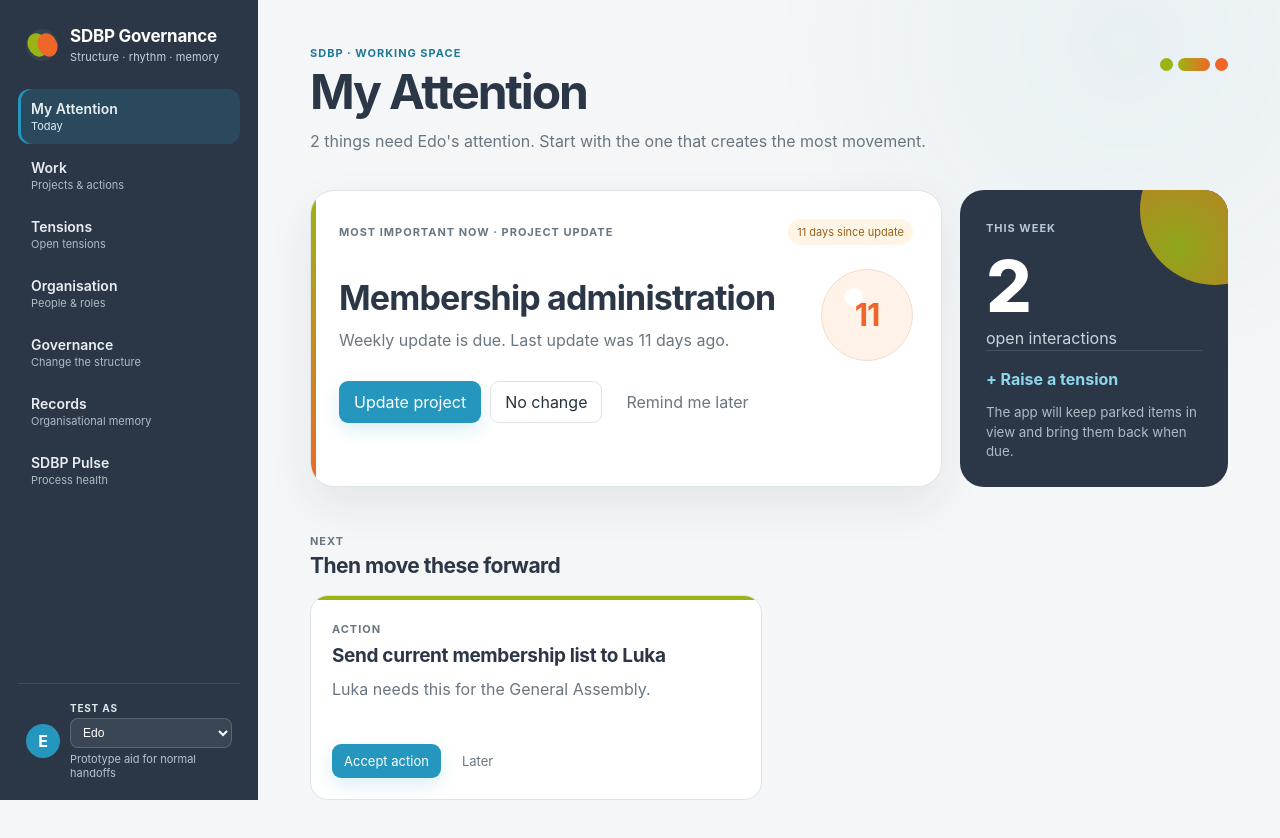
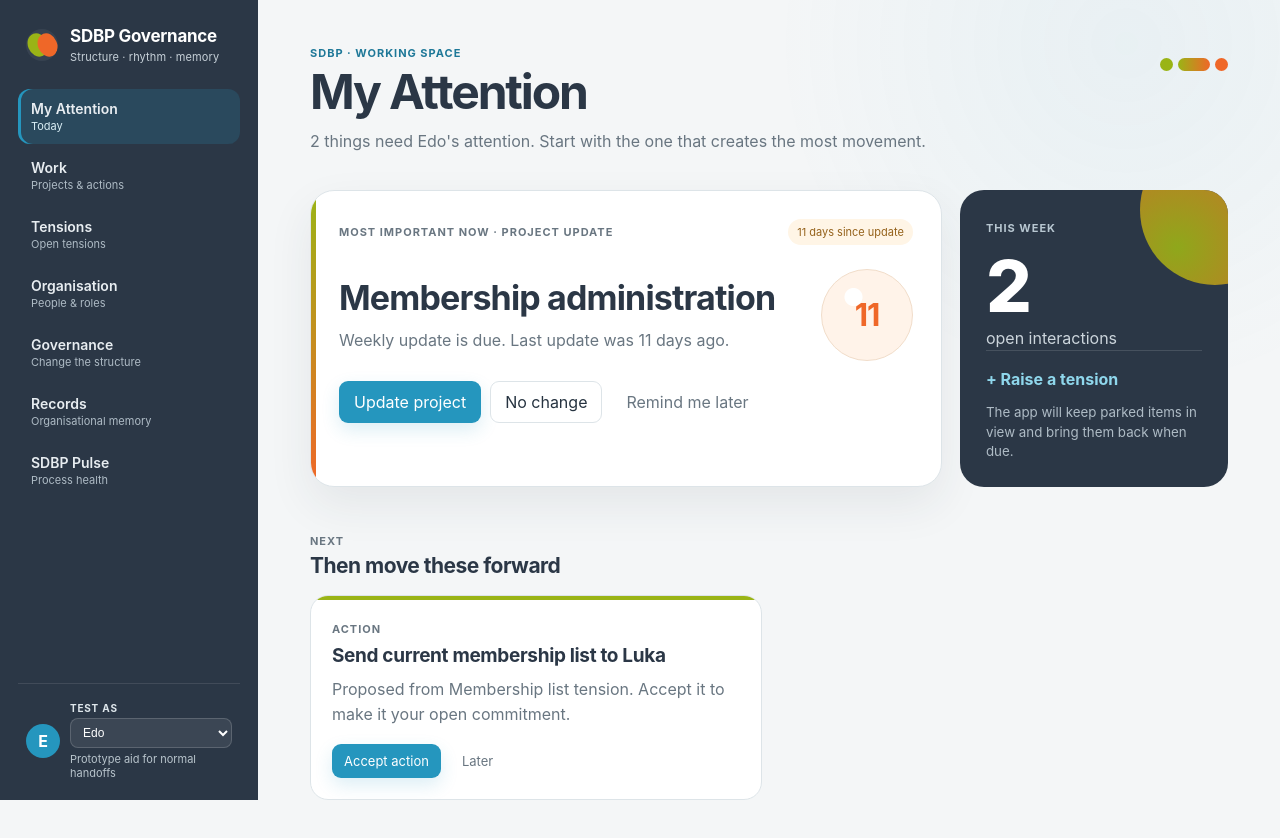
Before and after one commit to sdbp-admin/governance, a Next.js app: page /governance/ in a window 1280 px wide. Shown: the top 838 px of the page. Built offline with nearby package versions, Linux system fonts and the light colour scheme.

Commit message:
keep active actions in my attention

```diff
--- a/components/prototype-app.tsx
+++ b/components/prototype-app.tsx
@@ -25,7 +25,7 @@ type GovernanceMessage = {
   proposal?: GovernanceProposal;
 };
 
-const STORAGE = "sdbp-governance-prototype-v5";
+const STORAGE = "sdbp-governance-prototype-v6";
 
 export function Prototype() {
   const [view, setView] = useState<View>("attention");
@@ -72,6 +72,57 @@ export function Prototype() {
       setReady(true);
     }
   }, []);
+
+  useEffect(() => {
+    if (!ready) return;
+    setAttention((items) => {
+      let changed = false;
+      const next = [...items];
+
+      for (const action of workActions) {
+        const index = next.findIndex((item) => item.kind === "action" && item.targetId === action.id && item.ownerId === action.ownerId);
+        const active = action.status === "proposed" || action.status === "open";
+
+        if (!active) {
+          if (index >= 0 && next[index].status !== "done") {
+            next[index] = { ...next[index], status: "done" };
+            changed = true;
+          }
+          continue;
+        }
+
+        const primaryAction = action.status === "proposed" ? "Accept action" : "Mark done";
+        const reason = action.status === "proposed"
+          ? `${action.source ? `Proposed from ${action.source}. ` : ""}Accept it to make it your open commitment.`
+          : `${action.source ? `From ${action.source}. ` : ""}This is an open commitment assigned to you.`;
+
+        if (index < 0) {
+          next.push({
+            id: `action-attention-${action.id}`,
+            ownerId: action.ownerId,
+            kind: "action",
+            targetId: action.id,
+            title: action.title,
+            reason,
+            primaryAction,
+            status: "needs_action",
+            due: action.due,
+          });
+          changed = true;
+          continue;
+        }
+
+        const existing = next[index];
+        const status = existing.status === "deferred" ? "deferred" : "needs_action";
+        if (existing.title !== action.title || existing.reason !== reason || existing.primaryAction !== primaryAction || existing.status !== status || existing.due !== action.due) {
+          next[index] = { ...existing, title: action.title, reason, primaryAction, status, due: action.due };
+          changed = true;
+        }
+      }
+
+      return changed ? next : items;
+    });
+  }, [ready, workActions]);
 
   useEffect(() => {
     if (!ready) return;
@@ -136,17 +187,27 @@ export function Prototype() {
 
   function handleAttentionPrimary(item: AttentionItem) {
     if (item.kind === "project_update" && item.targetId) { setProjectUpdateId(item.targetId); return; }
-    if (item.kind === "action" && item.targetId) { acceptAction(item); return; }
+    if (item.kind === "action" && item.targetId) {
+      const action = workActions.find((candidate) => candidate.id === item.targetId);
+      if (action?.status === "proposed") acceptAction(item);
+      else if (action?.status === "open") completeAction(action.id);
+      return;
+    }
     if (item.kind === "tension" && item.targetId) { openTensions("", item.targetId); return; }
     if (item.kind === "governance") setView("governance");
   }
 
   function acceptAction(item: AttentionItem) {
     const action = workActions.find((candidate) => candidate.id === item.targetId);
-    if (!action || action.ownerId !== currentUserId) return;
+    if (!action || action.ownerId !== currentUserId || action.status !== "proposed") return;
     setWorkActions((items) => items.map((candidate) => candidate.id === action.id ? { ...candidate, status: "open" } : candidate));
-    completeItem(item.id);
-    announce(`Action accepted: “${action.title}”.`);
+    setAttention((items) => items.map((candidate) => candidate.id === item.id ? {
+      ...candidate,
+      status: "needs_action",
+      reason: `${action.source ? `From ${action.source}. ` : ""}This is now an open commitment assigned to you.`,
+      primaryAction: "Mark done",
+    } : candidate));
+    announce(`Action accepted: “${action.title}”. It remains in My Attention until done.`);
   }
 
   function noChange(item: AttentionItem) {
@@ -231,13 +292,12 @@ export function Prototype() {
     setWorkActions((items) => [action, ...items]);
     completeTarget("tension", id);
     setWorkTensions((items) => items.map((candidate) => candidate.id === id ? { ...candidate, latestNote: `Related action created: “${action.title}”. The tension remains independent and can be resolved whenever the real situation is resolved.` } : candidate));
-    if (ownerId !== currentUserId) upsertAttention({ ownerId, kind: "action", targetId: action.id, title: action.title, reason: `${personName(currentUserId)} proposed this action from “${tension.title}”.`, primaryAction: "Accept action", status: "needs_action" });
     announce(ownerId === currentUserId ? `Action created: “${action.title}”.` : `Action proposed to ${personName(ownerId)}.`);
   }
 
   function completeAction(id: string) {
     const action = workActions.find((candidate) => candidate.id === id);
-    if (!action || action.ownerId !== currentUserId) return;
+    if (!action || action.ownerId !== currentUserId || action.status !== "open") return;
     setWorkActions((items) => items.map((candidate) => candidate.id === id ? { ...candidate, status: "done" } : candidate));
     completeTarget("action", id);
 
```
